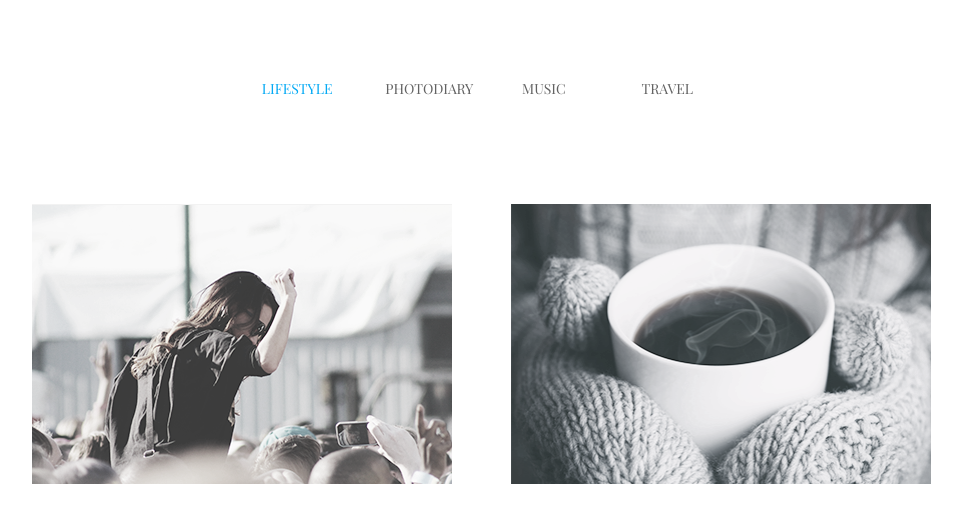
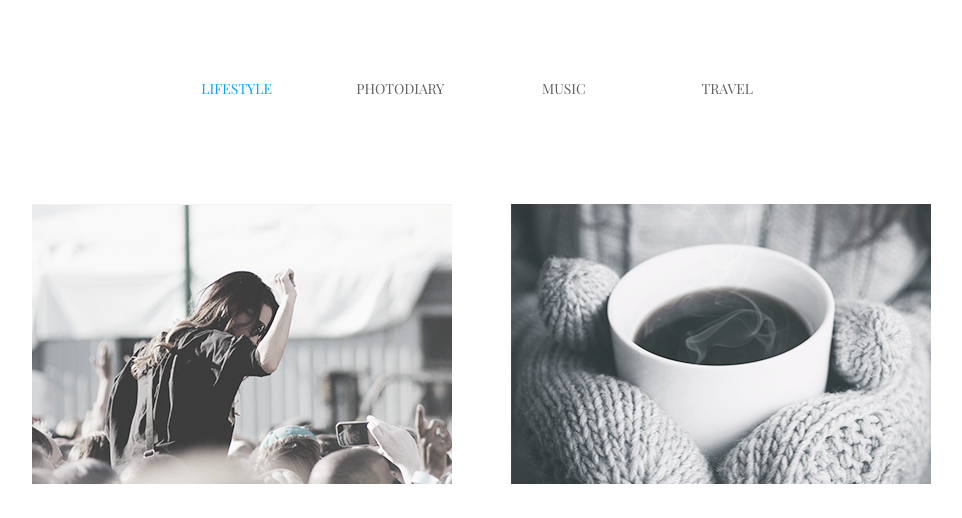
Before and after one commit to Olga0590/goit-fe-course, a plain HTML site: page html-css/module-3/index.html in a window 1280 px wide. Shown: the top 518 px of the page, without its empty margins (158-1120 px from the left). Drawn offline with nearby package versions, Linux system fonts and the light colour scheme; a web font is replaced by a local one.

Commit message:
changes files

```diff
--- a/html-css/module-3/css/styles.css
+++ b/html-css/module-3/css/styles.css
@@ -19,7 +19,8 @@
 .items {
 	display: inline-block;
 	line-height: 24px;
-	margin-right: 50px;
+	margin-right: 70px;
+	width: 90px;
 }
 
 .items:last-of-type {
@@ -28,7 +29,7 @@
 
 .menu {
 	margin: auto;
-	width: 570px;
+	width: 600px;
 	text-align: center;
 	margin-bottom: 103px;
 }
@@ -42,7 +43,6 @@ a {
 	text-decoration: none;
 	text-transform: uppercase;
 	text-align: center;
-	width: 70px;
 	color: #626262;
 }
 
--- a/html-css/module-3/index.html
+++ b/html-css/module-3/index.html
@@ -6,7 +6,7 @@
 	<meta http-equiv="X-UA-Compatible" content="ie=edge">
 	<title>CSS-Module-3</title>
 	<link href="https://fonts.googleapis.com/css?family=Playfair+Display:400,400i,700,700i,900" rel="stylesheet">
-	<link href="https://fonts.googleapis.com/css?family=Ubuntu:300i,400,400i,500i,700,700i" rel="stylesheet">
+	<link href="https://fonts.googleapis.com/css?family=Ubuntu:300,300i,400,400i,500,500i,700,700i" rel="stylesheet">
 	<link rel="stylesheet" href="./css/styles.css">
 
 </head>
```
